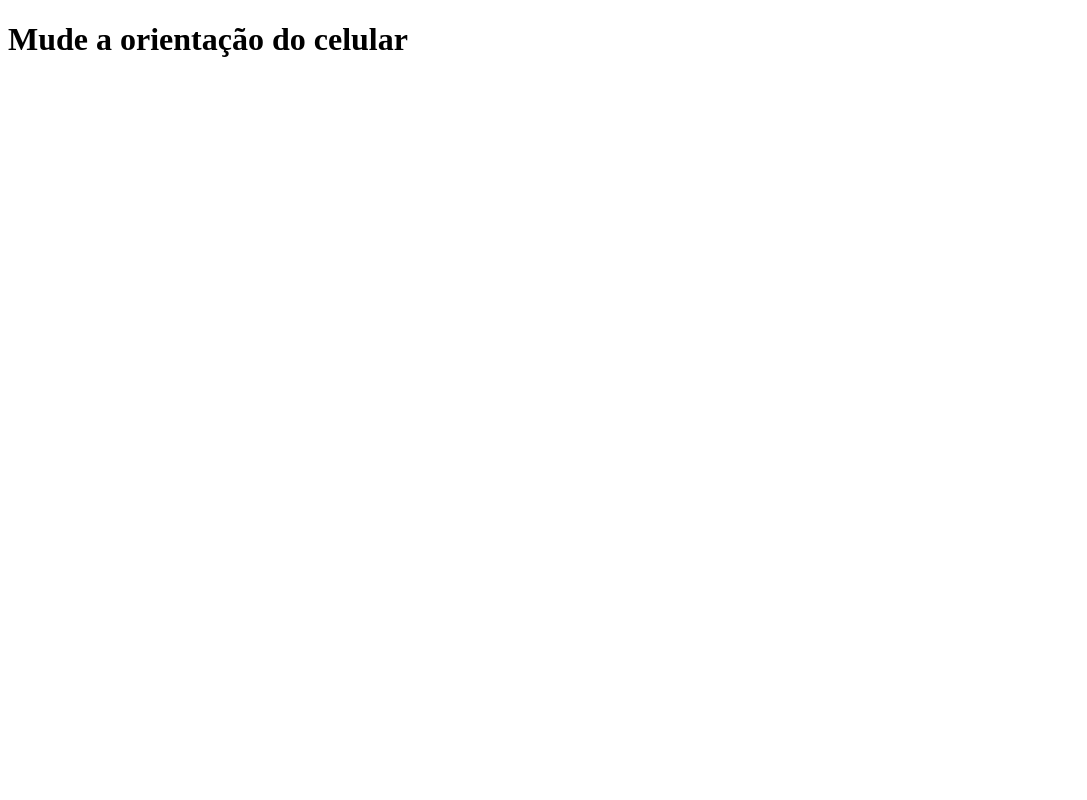
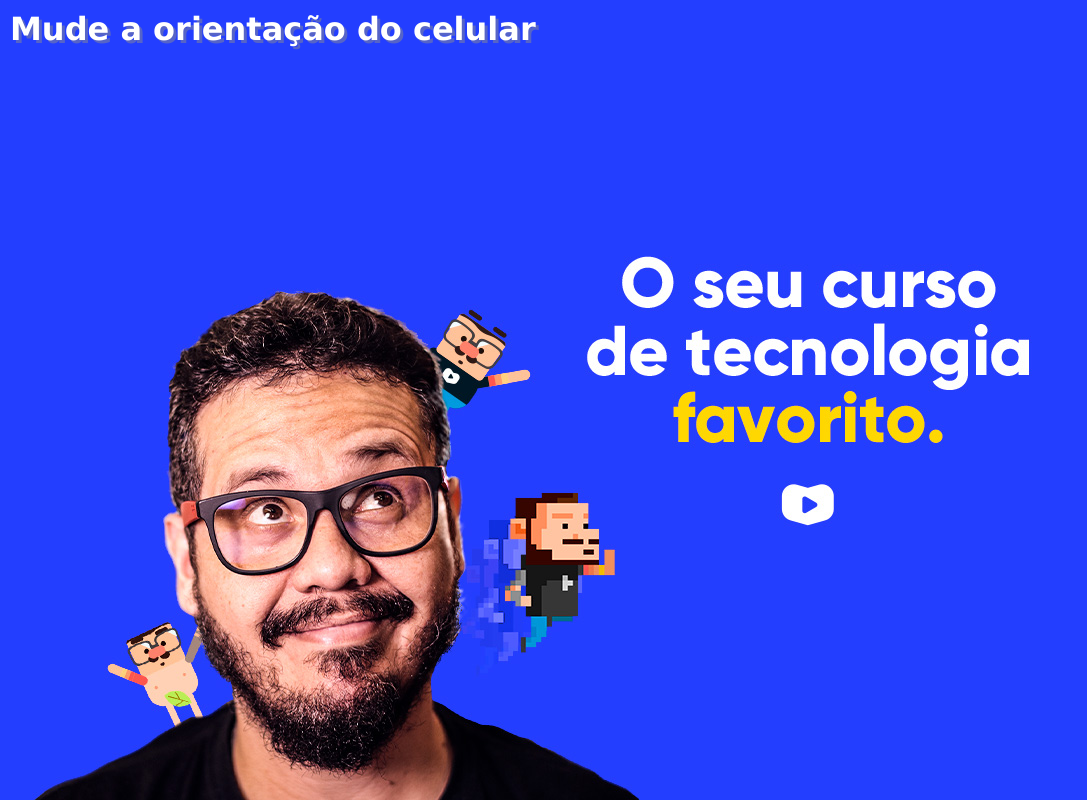
Before and after one commit to Elimi79/html-css, a plain HTML site: page Exercicios/ex026/mq002/index.html in a window 1280 px wide. Shown: the whole page, without its empty margins (0-1087 px from the left). Drawn offline with Linux system fonts and the light colour scheme.

Commit message:
Atualização

```diff
--- a/Exercicios/ex026/mq002/estilos/paisagem.css
+++ b/Exercicios/ex026/mq002/estilos/paisagem.css
@@ -0,0 +1,7 @@
+@charset "UTF-8";
+
+body{
+    background-image: url(../imagens/cev-landscape.jpg);
+    background-position: left bottom;
+
+}
--- a/Exercicios/ex026/mq002/estilos/retrato.css
+++ b/Exercicios/ex026/mq002/estilos/retrato.css
@@ -0,0 +1,6 @@
+@charset "UTF-8";
+
+body{
+   background-image: url(../imagens/cev-portrait.jpg);
+   background-position: center bottom;
+}
--- a/Exercicios/ex026/mq002/estilos/style.css
+++ b/Exercicios/ex026/mq002/estilos/style.css
@@ -0,0 +1,21 @@
+@charset "UTF-8";
+
+*{
+    margin: 0px;
+    padding: 0px;
+    font-family: Verdana, Geneva, Tahoma, sans-serif;
+}
+
+html, body{
+    width: 100vw;
+    height: 100vh;
+    background-color:  #233eff;
+    background-size: contain;
+    background-repeat: no-repeat;
+}
+
+h1{
+    color: white;
+    text-shadow: 3px 3px 0px rgba(141, 140, 140, 0.492);
+    padding: 10px;
+}
--- a/Exercicios/ex026/mq002/index.html
+++ b/Exercicios/ex026/mq002/index.html
@@ -1,11 +1,11 @@
 <!DOCTYPE html>
-<html lang="en">
+<html lang="pt-br">
 <head>
     <meta charset="UTF-8">
     <meta name="viewport" content="width=device-width, initial-scale=1.0">
     <title>Document</title>
     <link rel="stylesheet" href="estilos/style.css" media="all">
-    <link rel="stylesheet" href="estilos/retrato.css" media="sreen and ( orientation: portrait)" >
+    <link rel="stylesheet" href="estilos/retrato.css" media="screen and (orientation: portrait)" >
     <link rel="stylesheet" href="estilos/paisagem.css" media="screen and (orientation: landscape)">
 </head>
 <body>
```
